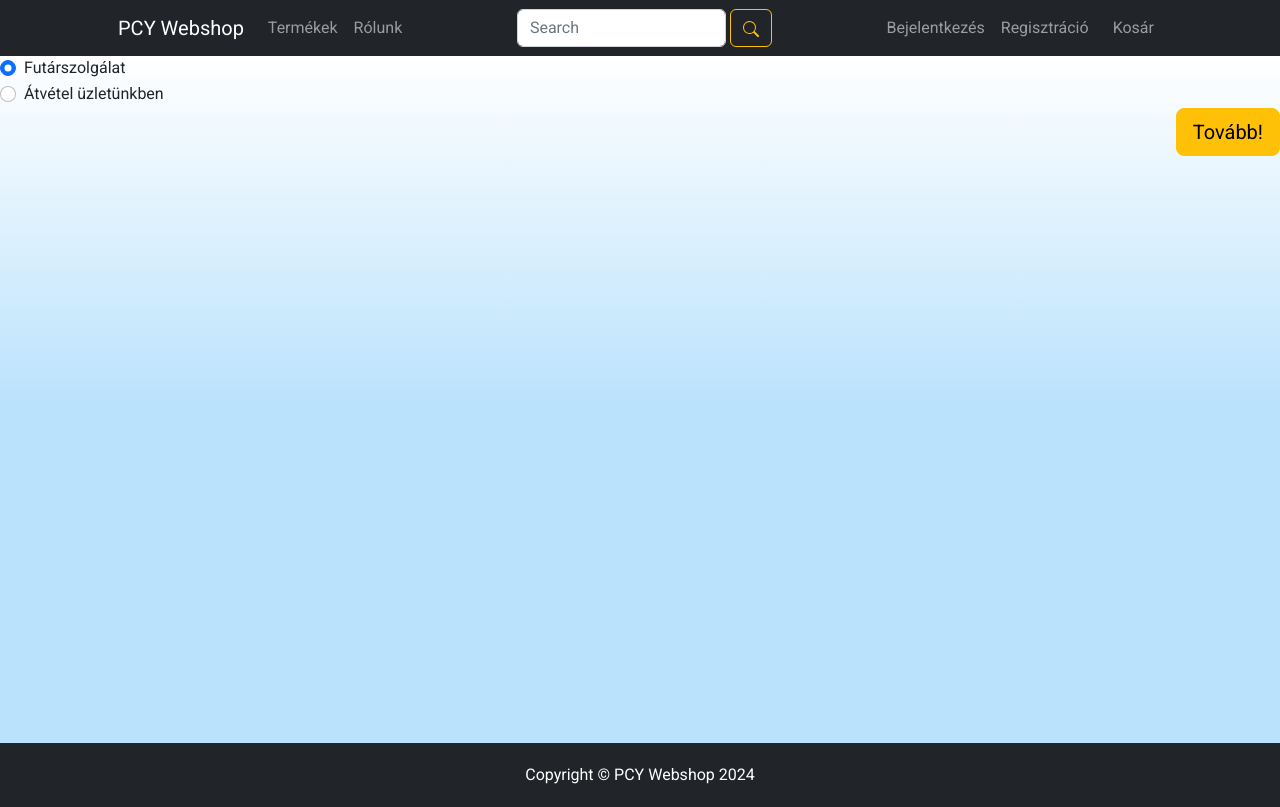
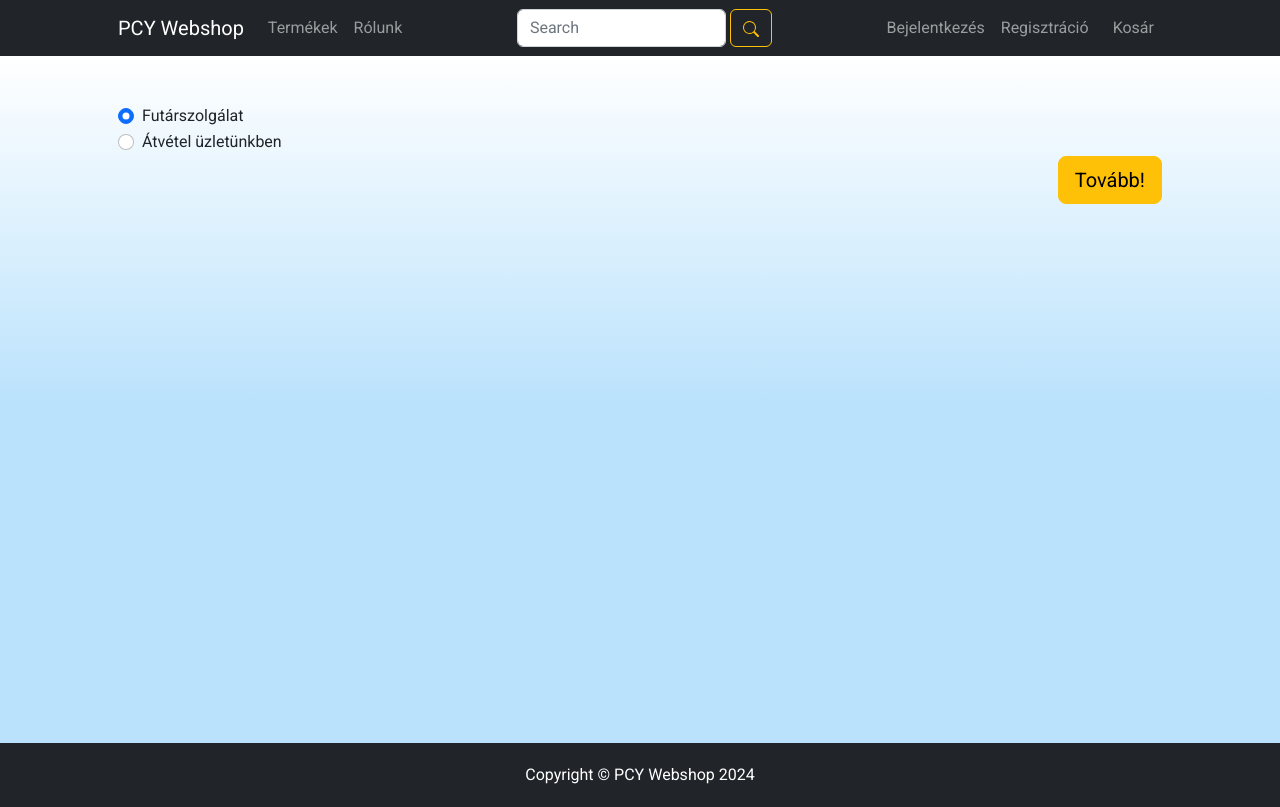
Before and after one commit to egonixaimgod/Vizsgaremek_2024_bbence_pzsombor, an Angular app: page /choose in a window 1280 px wide. Built offline with nearby package versions, Linux system fonts and the light colour scheme.

Commit message:
choose tab megcsinálva kb :D

```diff
--- a/src/app/choose/choose.component.html
+++ b/src/app/choose/choose.component.html
@@ -1,3 +1,4 @@
+<div class="container py-5 px-5">
 <div class="form-check">
   <input class="form-check-input" type="radio" name="flexRadioDefault" id="flexRadioDefault1" value="futarszolgalat" [(ngModel)]="deliveryMethod" (change)="onDeliveryMethodChange('futarszolgalat')">
   <label class="form-check-label" for="flexRadioDefault1">Futárszolgálat</label>
@@ -9,3 +10,4 @@
 <div class="col" style="text-align: right;">
   <a routerLink="/home" class="btn btn-warning btn-lg" (click)="order()">Tovább!</a>
 </div>
+</div>
```
